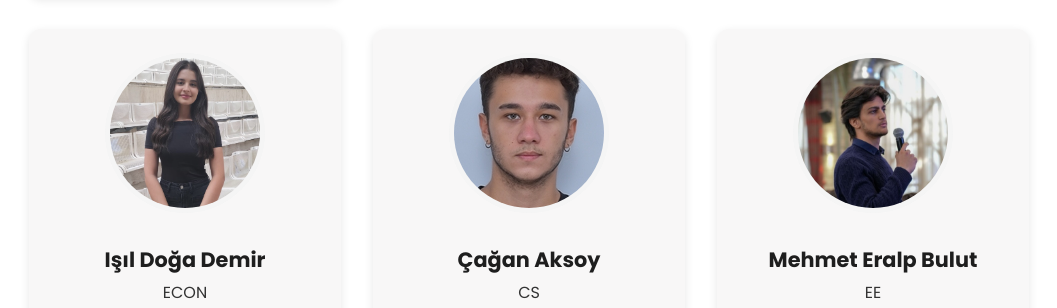
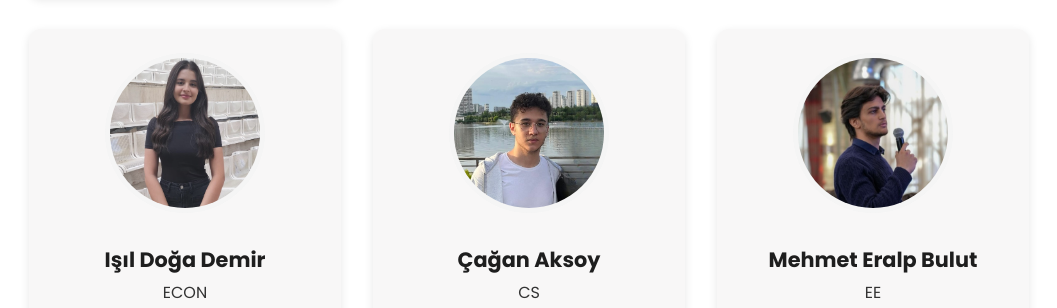
Before and after one commit to caganaksoyy/bilkentmec, a plain HTML site: page About.html in a window 1280 px wide. Shown: the part 1956-2264 px from the top of the page, without its empty margins (111-1168 px from the left). Drawn offline with Linux system fonts and the light colour scheme.

Commit message:
Pp change

```diff
--- a/About.html
+++ b/About.html
@@ -142,7 +142,7 @@
         </div>
 
         <div class="team-card">
-          <img src="./assets/profile_photos/pp_cagan_aksoy.jpeg" alt="Çağan Aksoy" class="team-photo" />
+          <img src="./assets/profile_photos/pp_cagan_aksoy.jpg" alt="Çağan Aksoy" class="team-photo" />
           <div class="team-info">
             <h3>Çağan Aksoy</h3>
             <p>CS</p>
```
Also changed, not shown: assets/profile_photos/pp_cagan_aksoy.jpeg (deleted), assets/profile_photos/pp_cagan_aksoy.jpg (added), 3 other files.
